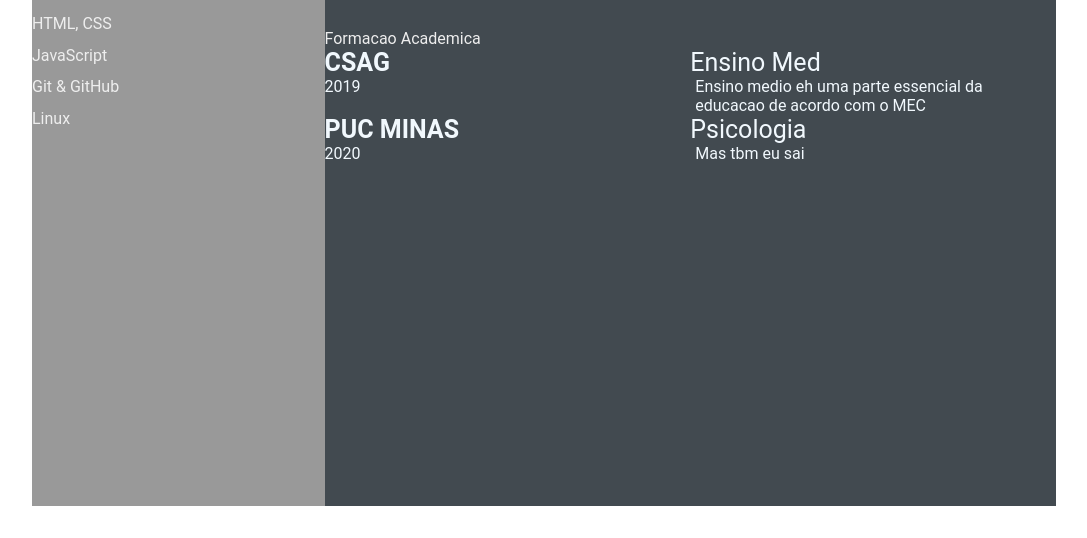
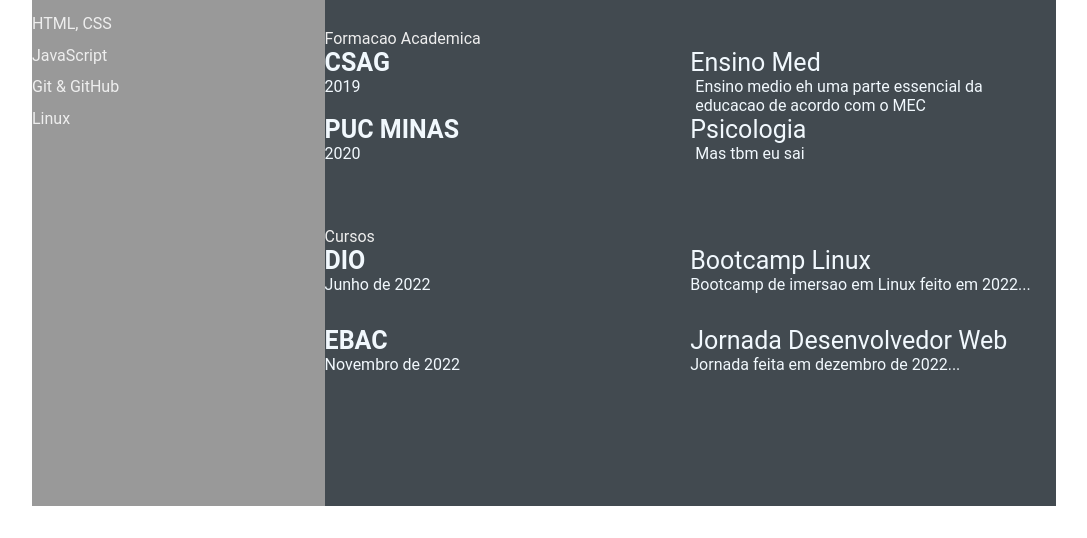
Before and after one commit to siriusvllos/devweekgit, a plain HTML site: page index.html in a window 1280 px wide. Shown: the part 326-864 px from the top of the page, without its empty margins (96-1183 px from the left). Drawn offline with Linux system fonts and the light colour scheme.

Commit message:
feature add: seccao de certificados (#5)

```diff
--- a/index.html
+++ b/index.html
@@ -116,8 +116,37 @@
             </p>
           </div>
         </div>
+      </section>
 
+      <!-- pseudo AWARDS HERE (certificados)-->
+      <section class="certificates-gap">
+        <div class="right-title">Cursos</div>
+        <div class="certificates-contents">
+          <div class="certificates-left">
+            <p class="certificates-company-name">DIO</p>
+            <p class="certificates-period">Junho de 2022</p>
+          </div>
+          <div class = "certificates-right">
+            <p class = "certificates-name">Bootcamp Linux</p>
+            <p class = "certificates-description">
+              Bootcamp de imersao em Linux feito em 2022...
+            </p>
+          </div>
+        </div>
       </section>
+
+        <div class="certificates-contents">
+          <div class="certificates-left">
+            <p class="certificates-company-name">EBAC</p>
+            <p class="certificates-period">Novembro de 2022</p>
+          </div>
+          <div class = "certificates-right">
+            <p class = "certificates-name">Jornada Desenvolvedor Web</p>
+            <p class = "certificates-description">
+              Jornada feita em  dezembro de 2022...
+            </p>
+          </div>
+        </div>
 
     </section>
 
--- a/style.css
+++ b/style.css
@@ -27,7 +27,7 @@
     border-radius: 0px 60px 0px 0px;
 }
 
-.left-section-contents{
+.left-section-contents {
     padding: 2rem 2rem;
 }
 
@@ -81,6 +81,7 @@
 .skills ul {
     padding-top: 1.5rem;
 }
+
 .skills ul li p {
     padding: .4rem 0;
     color: #eeeeee;
@@ -97,6 +98,7 @@
 .gap {
     padding-bottom: 2rem;
 }
+
 .about-me-contents {
     font-size: 18px;
     color: #eeeeee;
@@ -104,7 +106,7 @@
 
 .experience-contents,
 .education-contents,
-.awards-contents {
+.certificates-contents {
     display: grid;
     grid-template-columns: repeat(2, 1fr);
     padding-bottom: 2rem;
@@ -113,26 +115,26 @@
 
 .exp-company-name,
 .education-school-name,
-.awards-company-name {
+.certificates-company-name {
     font-size: 25px;
     font-weight: bold;
 }
 
 .exp-time-period,
 .educationp-time-period,
-.awards-time-period {
+.certificates-time-period {
     font-size: 18px;
 }
 
 .exp-position,
 .education-subject,
-.awards-name {
+.certificates-name {
     font-size: 25px;
 }
 
 .exp-desc,
 .education-desc,
-.awards-desc {
+.certificates-desc {
     font-size: 16px;
     padding-left: 5px;
 }
```
Lines whose indentation alone changed are shown as unchanged.
